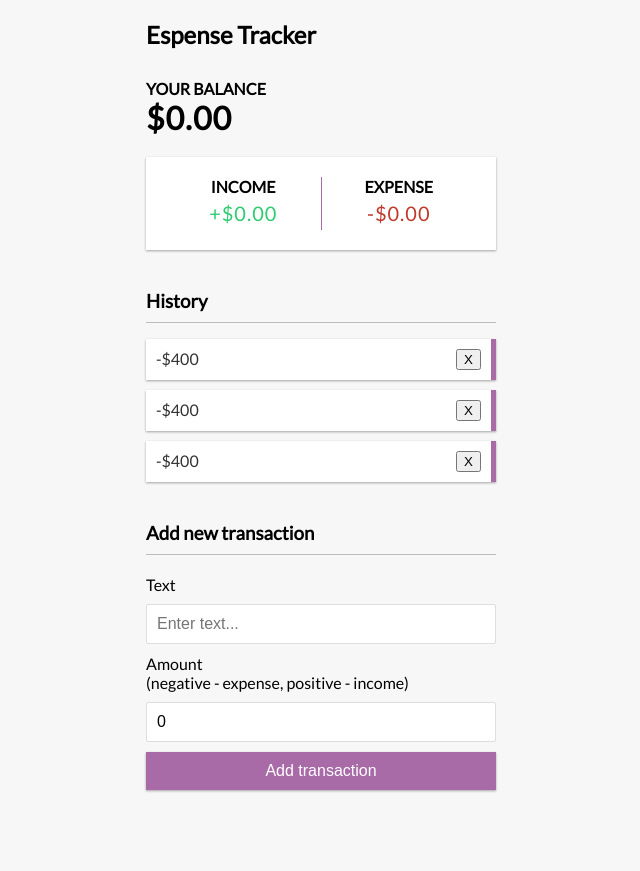
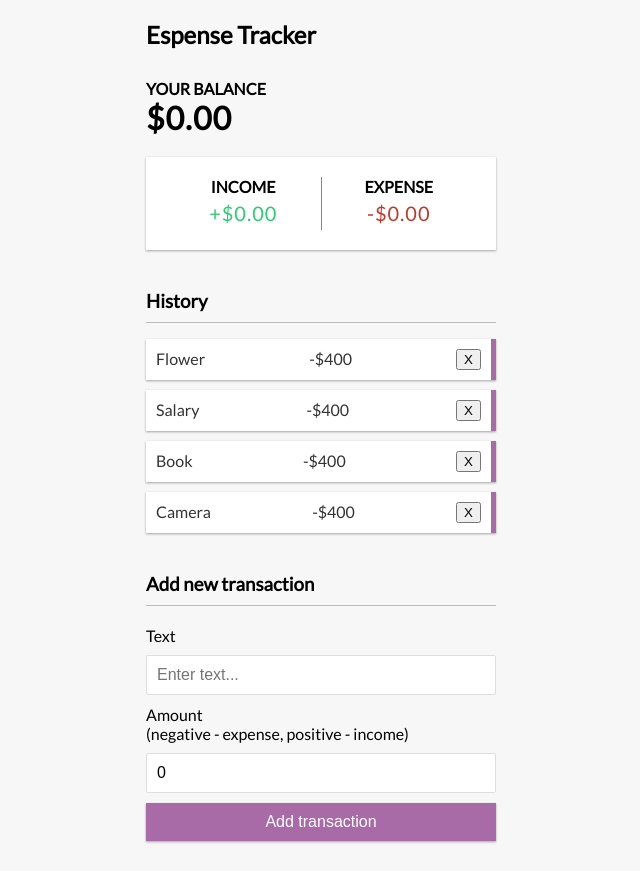
Before and after one commit to aslam48/Expense-tracker-app, a React (Create React App) app: page / in a window 1280 px wide. Shown: the whole page, without its empty margins (319-959 px from the left). Before the commit the page ends 820 px from the top, so only its background shows below. Built offline with nearby package versions, Linux system fonts and the light colour scheme.

Commit message:
expense-tracker

```diff
--- a/src/Component/Transation.js
+++ b/src/Component/Transation.js
@@ -1,11 +1,11 @@
 import React from 'react'
 
-const Transation = ({text}) => {
-    console.log(text)
+const Transation = ({transaction}) => {
+
   return (
     <>
         <li className='minus'>
-            {text} <span>-$400</span> <button className='delate-btn'>X</button>
+            {transaction.text} <span>-$400</span> <button className='delate-btn'>X</button>
         </li>
     </>
   )
--- a/src/Component/TransationList.js
+++ b/src/Component/TransationList.js
@@ -1,22 +1,18 @@
 import React, { useContext } from 'react'
 import { GlobalContext } from '../Context/GlobalState'
-import Transation from './Transation';
+import Transaction from './Transation'
+
 
 
 const TransationList = () => {
-   const transactions = useContext(GlobalContext);
+   const {transactions} = useContext(GlobalContext);
 
 
   return (
     <>
       <h3>History</h3>
       <ul className='list'>
-            {[1,2,3].map(transaction =>{
-                return (
-                    <Transation key={transaction.id} {...transaction} />
-                )
-            })
-            }
+        {transactions.map(transaction => (<Transaction key={transaction.id} transaction={transaction}/>))}
         </ul>
 
     </>
```
